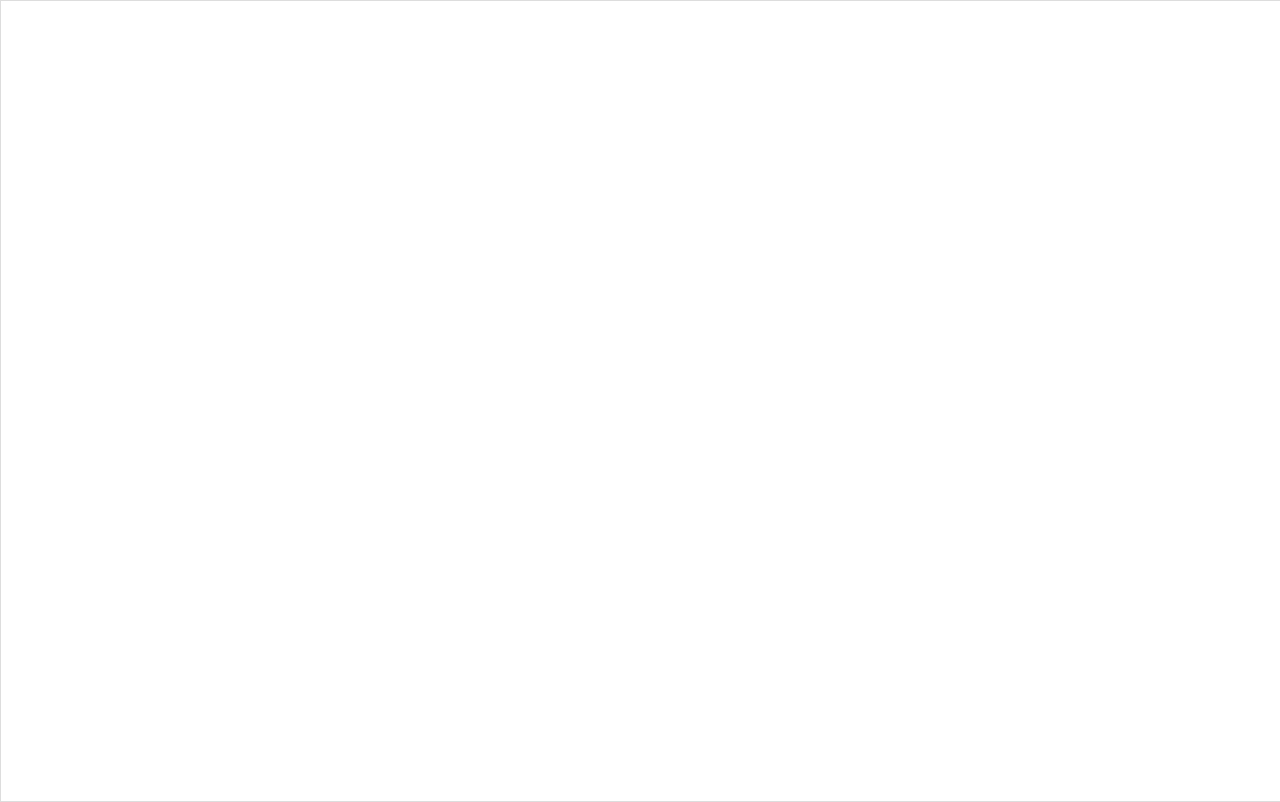
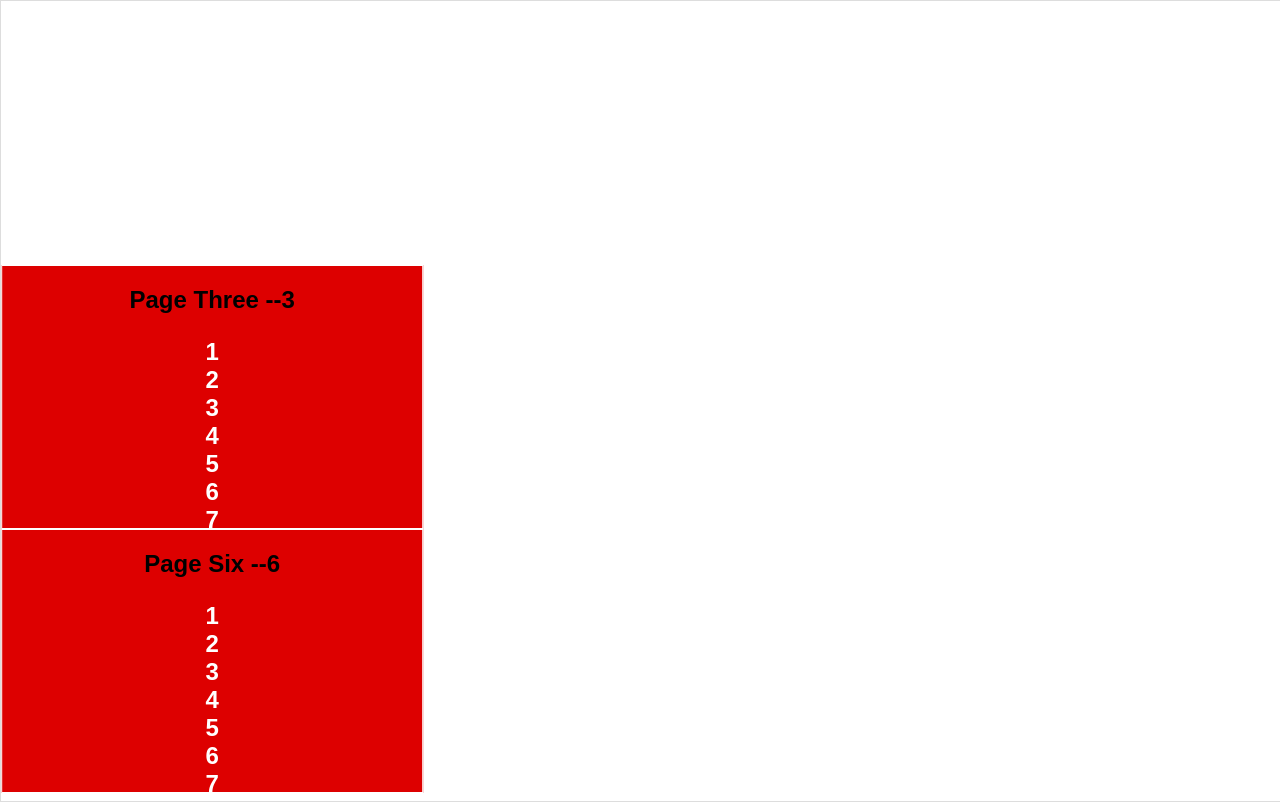
Before and after one commit to kbooth1000/page-sprite-react-interface, a React (Create React App) app: page / in a window 1280 px wide. Built offline with nearby package versions, Linux system fonts and the light colour scheme.

Commit message:
Page-sprite layout functioning

```diff
--- a/src/App.js
+++ b/src/App.js
@@ -8,7 +8,7 @@ class App extends Component {
   constructor(props) {
     super();
     this.state = {
-      activePage: '003'
+      activePage: '3'
     };
   }
 
@@ -18,8 +18,6 @@ class App extends Component {
 
   componentDidMount() {
     let routePath = this.props.location.pathname.split(/[:/]+/);
-    console.log('routePath: ', routePath[1]);
-
     this.setState({ activePage: routePath[1] });
   }
 
@@ -36,28 +34,32 @@ class App extends Component {
           {page.title} --
           {page._id}
           <p>
-            <Link to={'/002'} onClick={() => this.handleClick('002')}>
-              002
+            <Link to={'/1'} onClick={() => this.handleClick('1')}>
+              1
             </Link>
             <br />
-            <Link to={'/003'} onClick={() => this.handleClick('003')}>
-              003
+            <Link to={'/2'} onClick={() => this.handleClick('2')}>
+              2
             </Link>
             <br />
-            <Link to={'/004'} onClick={() => this.handleClick('004')}>
-              004
+            <Link to={'/3'} onClick={() => this.handleClick('3')}>
+              3
             </Link>
             <br />
-            <Link to={'/004'} onClick={() => this.handleClick('005')}>
-              005
+            <Link to={'/4'} onClick={() => this.handleClick('4')}>
+              4
             </Link>
             <br />
-            <Link to={'/004'} onClick={() => this.handleClick('006')}>
-              006
+            <Link to={'/5'} onClick={() => this.handleClick('5')}>
+              5
             </Link>
             <br />
-            <Link to={'/004'} onClick={() => this.handleClick('007')}>
-              007
+            <Link to={'/6'} onClick={() => this.handleClick('6')}>
+              6
+            </Link>
+            <br />
+            <Link to={'/7'} onClick={() => this.handleClick('7')}>
+              7
             </Link>
           </p>
         </h2>
@@ -65,13 +67,27 @@ class App extends Component {
       </div>
     ));
 
+  getContainerTranslateXY = pageNum => {
+    let colMultiplier = Math.floor((pageNum - 1) / 3);
+    let rowSubtractor = 99 * colMultiplier;
+    let x = -33 * (pageNum - 1) + rowSubtractor + 'vw';
+    let y = (-33 * colMultiplier).toString() + 'vh';
+    return x + ',' + y;
+  };
+
   render() {
     let { activePage } = this.state;
 
     return (
       <div className="App">
-        <div className="container">
-          <div className="inner-container">
+        <div className={'container active-page-' + activePage}>
+          <div
+            className="inner-container"
+            style={{
+              transform:
+                'translate(' + this.getContainerTranslateXY(activePage) + ' )'
+            }}
+          >
             <div className="page-grid"> {this.pageGrid(activePage)}</div>
             {/* <Route path="/:id" component={ActivePageMarker} /> */}
           </div>
--- a/src/css/App.css
+++ b/src/css/App.css
@@ -11,13 +11,14 @@
 
 .App .container {
   height: 100vh;
-  width: 100%;
+  width: 100vw;
   overflow: hidden;
   border: 1px #ddd solid;
 }
 
 .App .inner-container {
   width: 100vw;
+  height: 100vh;
 }
 
 .App .page {
@@ -25,14 +26,27 @@
   transition: 1s;
   overflow: hidden;
   flex: 0;
+  min-width: 33vw;
+  min-height: 33vh;
+  max-height: 33vh;
+  border: 1px #fff solid;
+  box-sizing: border-box;
+}
+
+.App .page a {
+  text-decoration: none;
+  color: #fff;
 }
 
 .App .page.active {
-  height: 100vh;
-  padding: 5%;
+  /* height: 100vh; */
+  /* padding: 5%; */
   /* border: 5vh #f0f solid; */
-  -ms-flex: 1 1;
+
+  /* -ms-flex: 1 1;
   flex: 1 1;
   overflow: hidden;
   box-sizing: border-box;
+  border-color: #333; */
+  background-color: #c00;
 }
--- a/src/data/data.json
+++ b/src/data/data.json
@@ -1,36 +1,36 @@
 {
   "pages": [{
-      "_id": "001",
+      "_id": "1",
       "title": "Page One",
       "content": "This is Page One"
     },
     {
-      "_id": "002",
+      "_id": "2",
       "title": "Page Two",
       "content": "This is Page Two"
     },
     {
-      "_id": "003",
+      "_id": "3",
       "title": "Page Three",
       "content": "This is Page Three"
     },
     {
-      "_id": "004",
+      "_id": "4",
       "title": "Page Four",
       "content": "This is Page Four"
     },
     {
-      "_id": "005",
+      "_id": "5",
       "title": "Page Five",
       "content": "This is Page Five"
     },
     {
-      "_id": "006",
+      "_id": "6",
       "title": "Page Six",
       "content": "This is Page Six"
     },
     {
-      "_id": "007",
+      "_id": "7",
       "title": "Page Seven",
       "content": "This is Page Seven"
     }
```
